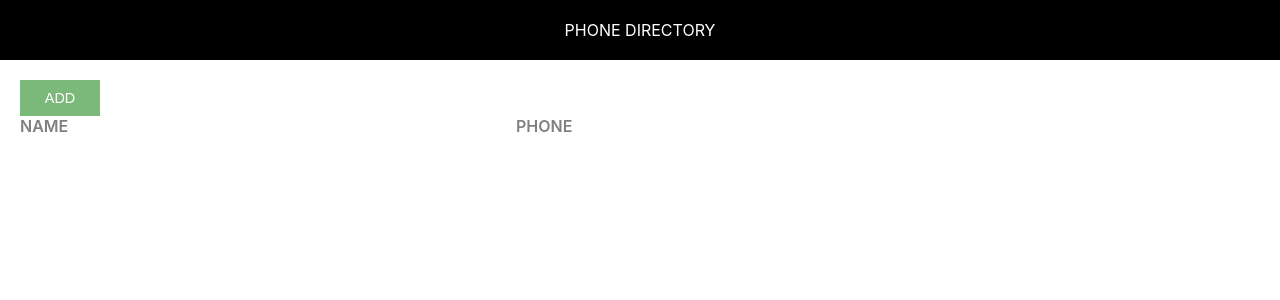
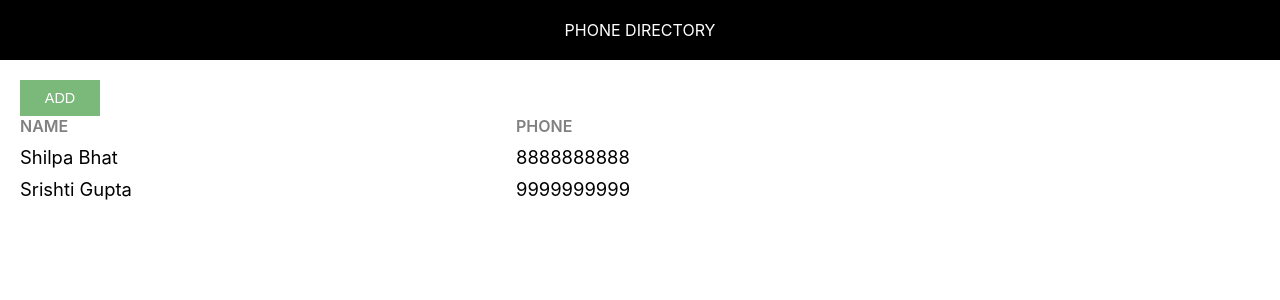
Before and after one commit to komal1204/Phone-Directory-UsingReactJS, a React (Create React App) app: page / in a window 1280 px wide. Shown: the top 300 px of the page. Built offline with nearby package versions, Linux system fonts and the light colour scheme.

Commit message:
Rendered Subscribers Dynamically using Map

```diff
--- a/src/App.js
+++ b/src/App.js
@@ -4,6 +4,18 @@
 class App extends Component {
   render() {
     //let x=10;
+    let subscribers = [
+      {
+        id: 1,
+        name: "Shilpa Bhat",
+        phone: "8888888888"
+      },
+      {
+        id: 2,
+        name: "Srishti Gupta",
+        phone: "9999999999"
+      }
+    ];
     return (
       // <div>
       //     <Header></Header>
@@ -24,6 +36,16 @@
             <span className="grid-item name-heading">Name</span>
             <span className="grid-item phone-heading">Phone</span>
           </div>
+
+          {
+            subscribers.map(sub => {
+              return <div key={sub.id} className="grid-container">
+                <span className="grid-item">{sub.name}</span>
+                <span className="grid-item">{sub.phone}</span>
+              </div>
+            })
+          }
+
           </div>
         </div>
         );
```
Lines whose indentation alone changed are shown as unchanged.
